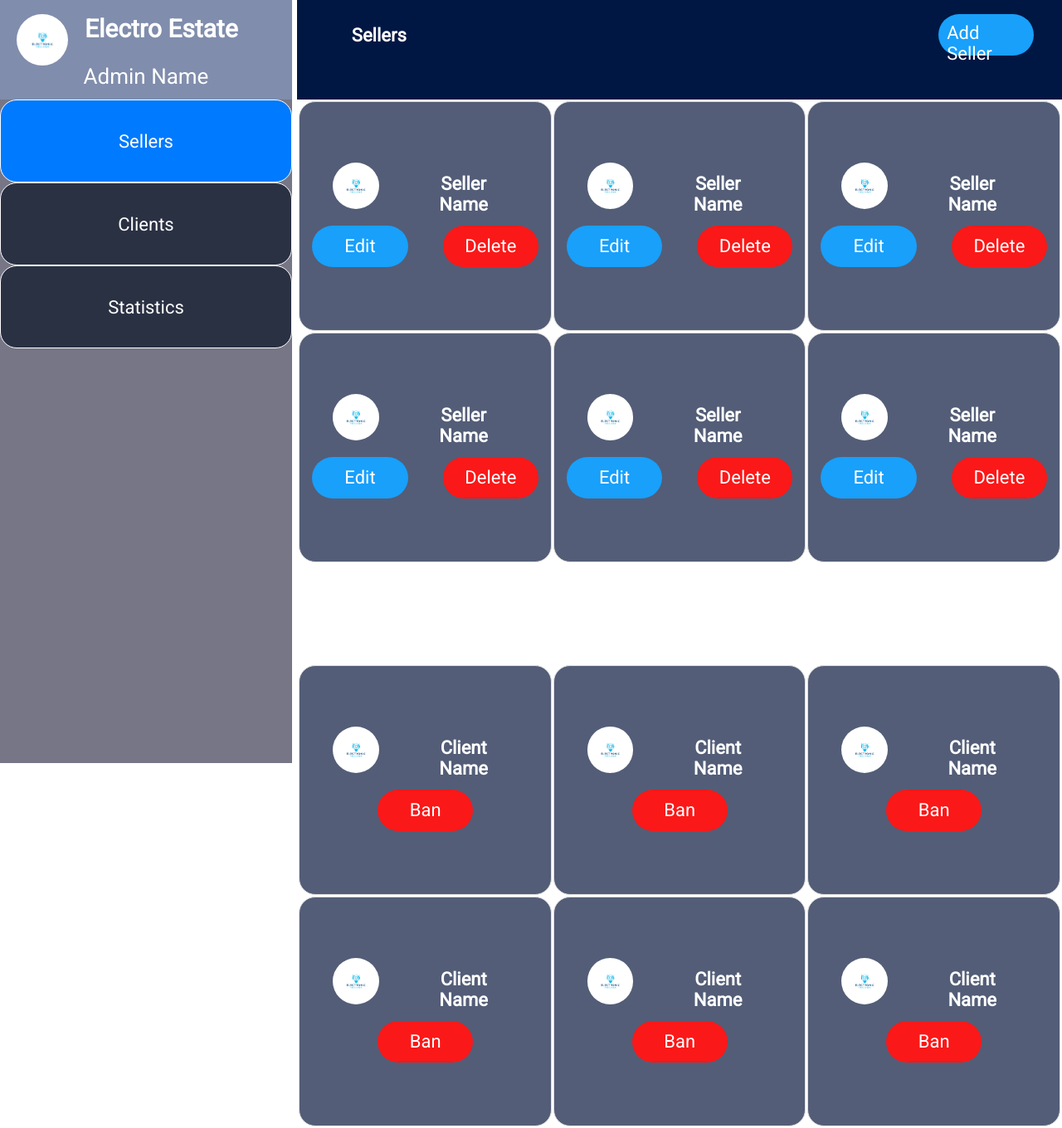
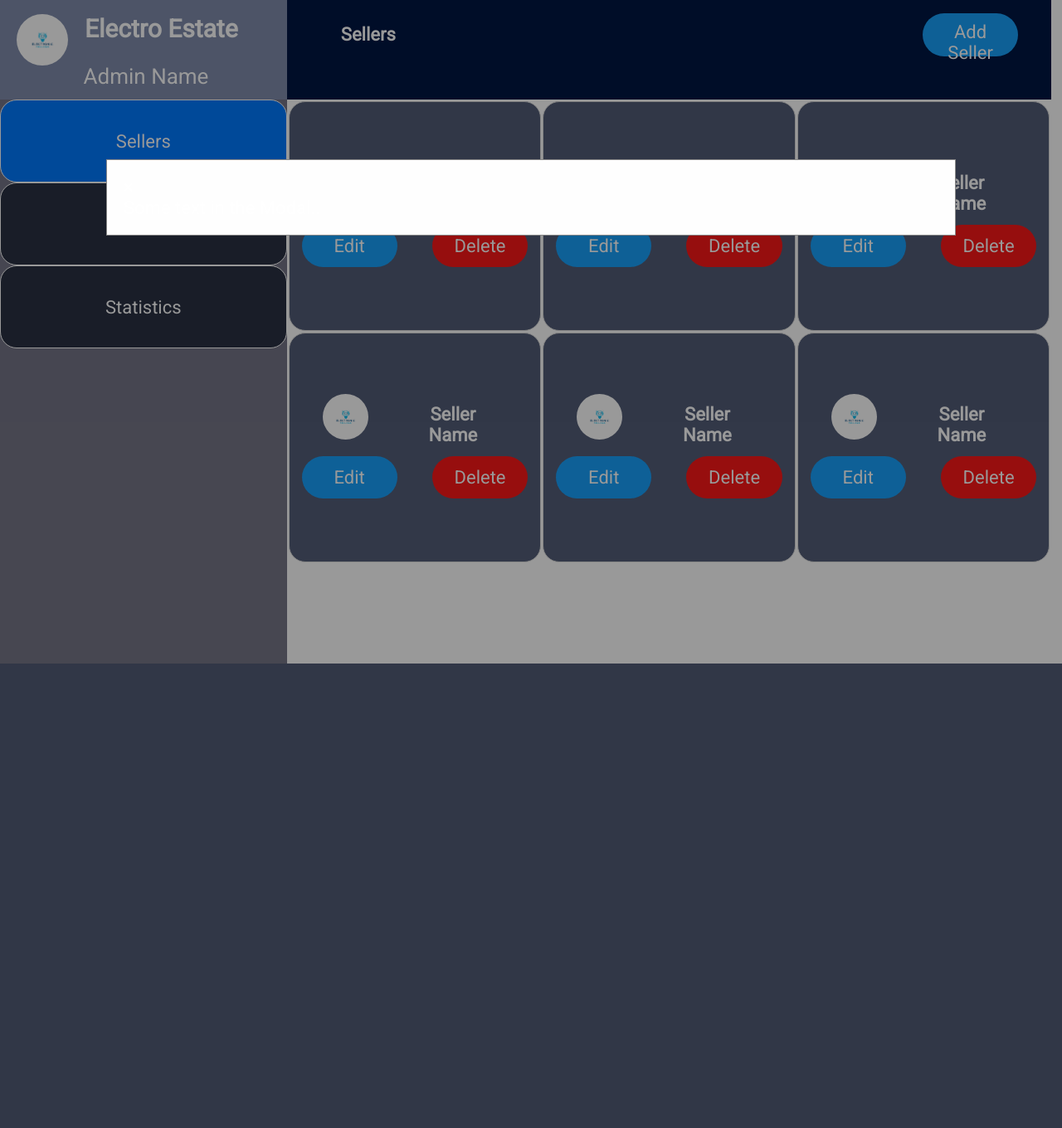
Before and after one commit to Jawad-Wehbi/e_commerce, a PHP site: page /Sellers_list.html in a window 1280 px wide. Shown: the whole page at 83% size. After the commit the page ends 800 px from the top, so only its background shows below. Run offline with PHP 8.4, Linux system fonts and the light colour scheme; lists and menus that the app fills with data are empty.

Commit message:
Adding Add Seller Modal.

```diff
--- a/Sellers_list.html
+++ b/Sellers_list.html
@@ -48,9 +48,18 @@
             <section class="header">
                 <div class="sellerHeader">
                     <h2>Sellers</h2>
-                    <a class="button editbutton" type="button" id="add">Add Seller</a>
+                    <button class="button editbutton" type="button" id="add">Add Seller</button>
                 </div>
             </section>
+            <div id="myModal" class="modal">
+
+                <!-- Modal content -->
+                <div class="modal-content">
+                  <span class="close">&times;</span>
+                  <p>Some text in the Modal..</p>
+                </div>
+
+            </div>
             <!--
                 Table of SellersList
             -->
--- a/styles.css
+++ b/styles.css
@@ -36,8 +36,28 @@ Utilities
 /*
 Table structure
 */
+.modal {
+    /*display: none;  Hidden by default */
+    position: fixed; /* Stay in place */
+    z-index: 1; /* Sit on top */
+    left: 0;
+    top: 0;
+    width: 100%; /* Full width */
+    height: 100%; /* Full height */
+    overflow: auto; /* Enable scroll if needed */
+    background-color: rgb(0,0,0); /* Fallback color */
+    background-color: rgba(0,0,0,0.4); /* Black w/ opacity */
+}
+.modal-content {
+    background-color: #fefefe;
+    margin: 15% auto; /* 15% from the top and centered */
+    padding: 20px;
+    border: 1px solid #888;
+    width: 80%; /* Could be more or less, depending on screen size */
+}
+
 .admin {
-    width: 100vw;
+    width: 99vw;
     margin: 0;
     padding: 0;
     box-sizing: border-box;
@@ -46,7 +66,7 @@ Table structure
     width: 72vw;
     height: 85vh;
     padding-top: 15vh;
-    margin-left: 28vw;
+    margin-left: 27vw;
 
 }
 #table th {
@@ -55,7 +75,7 @@ Table structure
     border-radius: 20px;
 }
 #table th {
-    width: 24vh;
+    width: 24vw;
     height: fit-content;
     padding-inline: 5px;
     padding-top: 5px;
@@ -91,8 +111,15 @@ Seller card
     align-self: center;
     margin-inline: 40px;
 }
+.button:hover {
+    width: 10vw;
+    height: 4.5vw;
+}
+.nav-tab-selected {
+    background-color: #007aff;
+}
 .button{
-    height: 50px;
+    height: 4vw;
     width: 9vw;
     border-radius: 45.5px;
     border: 0;
--- a/utilities/as_utilities.css
+++ b/utilities/as_utilities.css
@@ -5,11 +5,11 @@
 
 /* Header */
 .header {
-    width: 72.5vw;
+    width: 72vw;
     height: 15vh;
     background-color: #001743;
     position: fixed;
-    left: 28%;
+    left: 27vw;
     font-size: 36px;
 }
 .header h2 {
@@ -52,7 +52,7 @@
 
 /* Left Panel */
 .panel {
-    width: 27.5vw;
+    width: 27vw;
     height: 100%;
     background-color: #767687;
     position: fixed;
```
